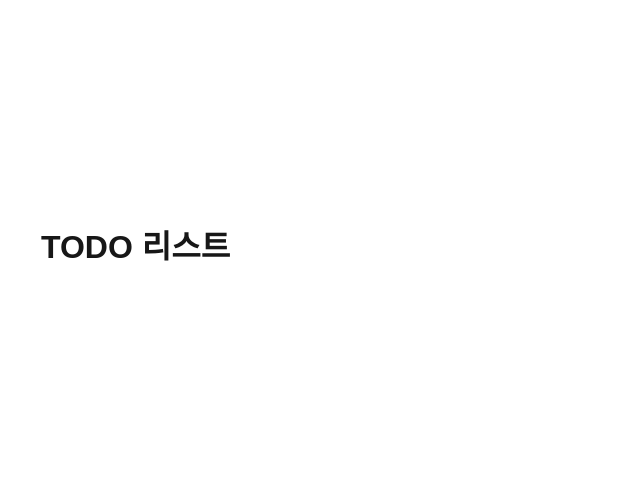
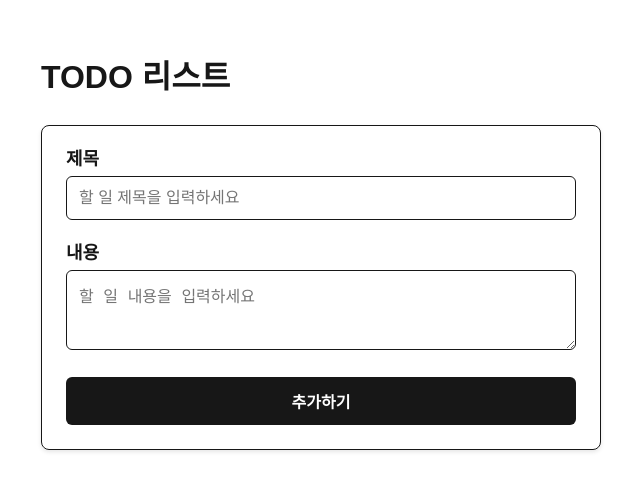
Before and after one commit to KangBit/next-starter, a Next.js app: page /todo in a window 1280 px wide. Shown: the part 137-628 px from the top of the page, without its empty margins (319-959 px from the left). Built offline with nearby package versions, Linux system fonts and the light colour scheme.

Commit message:
[TODO] TodoForm 컴포넌트 추가

```diff
--- /dev/null
+++ b/src/app/todo/components/TodoForm.tsx
@@ -0,0 +1,65 @@
+import { useContext, useState } from "react";
+
+import styles from "@/app/todo/page.module.css";
+import { TodoDispatchContext } from "@/app/todo/store";
+
+export default function TodoForm() {
+  const dispatch = useContext(TodoDispatchContext);
+
+  const [title, setTitle] = useState("");
+  const [content, setContent] = useState("");
+
+  const handleSubmit = (e: React.FormEvent) => {
+    e.preventDefault();
+    if (title.trim() && content.trim()) {
+      const id = Date.now().toString();
+      dispatch({
+        type: "added",
+        id,
+        text: title,
+        task: {
+          id,
+          title,
+          content,
+          completed: false,
+        },
+      });
+      setTitle("");
+      setContent("");
+    }
+  };
+
+  return (
+    <form onSubmit={handleSubmit} className={styles.card}>
+      <div className={styles.formGroup}>
+        <label htmlFor="title" className={styles.formLabel}>
+          제목
+        </label>
+        <input
+          type="text"
+          id="title"
+          value={title}
+          onChange={(e) => setTitle(e.target.value)}
+          className={styles.formInput}
+          placeholder="할 일 제목을 입력하세요"
+        />
+      </div>
+      <div className={styles.formGroup}>
+        <label htmlFor="content" className={styles.formLabel}>
+          내용
+        </label>
+        <textarea
+          id="content"
+          value={content}
+          onChange={(e) => setContent(e.target.value)}
+          rows={3}
+          className={styles.formTextarea}
+          placeholder="할 일 내용을 입력하세요"
+        />
+      </div>
+      <button type="submit" className={styles.submitButton}>
+        추가하기
+      </button>
+    </form>
+  );
+}
--- a/src/app/todo/components/TodoList.tsx
+++ b/src/app/todo/components/TodoList.tsx
@@ -1,22 +1,16 @@
 import { useContext } from "react";
 
+import { TodoContext } from "@/app/todo/store";
 import TodoItem from "@/app/todo/components/TodoItem";
-
-import styles from "@/app/todo/page.module.css";
-import { TodoContext } from "@/app/todo/store";
 
 export default function TodoList() {
   const todos = useContext(TodoContext);
 
   return (
-    <div className={styles.container}>
-      <div className={styles.todoList}>
-        <h1 className={styles.title}>TODO 리스트</h1>
-
-        {todos.map((todo) => (
-          <TodoItem key={todo.id} todo={todo} />
-        ))}
-      </div>
-    </div>
+    <>
+      {todos.map((todo) => (
+        <TodoItem key={todo.id} todo={todo} />
+      ))}
+    </>
   );
 }
--- a/src/app/todo/page.module.css
+++ b/src/app/todo/page.module.css
@@ -48,5 +48,53 @@
 .cardContent {
   margin-top: 0.5rem;
   margin-left: 2rem;
+}
+
+.formGroup {
+  margin-bottom: 1.5rem;
+}
+
+.formLabel {
+  font-size: 1.125rem;
+  font-weight: 600;
+  display: block;
+  margin-bottom: 0.5rem;
+}
+
+.formInput {
+  width: 100%;
+  padding: 0.75rem;
+  border: 1px solid var(--foreground);
+  border-radius: 6px;
+  font-size: 1rem;
+  background-color: transparent;
+  color: var(--foreground);
+}
+
+.formTextarea {
+  width: 100%;
+  padding: 0.75rem;
+  border: 1px solid var(--foreground);
+  border-radius: 6px;
+  font-size: 1rem;
+  background-color: transparent;
+  color: var(--foreground);
+  resize: vertical;
+}
+
+.submitButton {
+  width: 100%;
+  padding: 0.75rem;
+  background-color: var(--foreground);
+  color: var(--background);
+  border: none;
+  border-radius: 6px;
+  cursor: pointer;
+  font-size: 1rem;
+  font-weight: 600;
+  transition: opacity 0.2s ease;
+}
+
+.submitButton:hover {
   opacity: 0.8;
 }
--- a/src/app/todo/page.tsx
+++ b/src/app/todo/page.tsx
@@ -1,6 +1,8 @@
 "use client";
 
 import { useReducer } from "react";
+
+import styles from "@/app/todo/page.module.css";
 
 import {
   TodoContext,
@@ -8,6 +10,7 @@ import {
   todoReducer,
 } from "@/app/todo/store";
 import TodoList from "@/app/todo/components/TodoList";
+import TodoForm from "@/app/todo/components/TodoForm";
 
 const TodoProvider = ({ children }: { children: React.ReactNode }) => {
   const [todos, dispatch] = useReducer(todoReducer, []);
@@ -24,7 +27,14 @@ const TodoProvider = ({ children }: { children: React.ReactNode }) => {
 export default function TodoPage() {
   return (
     <TodoProvider>
-      <TodoList />
+      <div className={styles.container}>
+        <div className={styles.todoList}>
+          <h1 className={styles.title}>TODO 리스트</h1>
+
+          <TodoList />
+          <TodoForm />
+        </div>
+      </div>
     </TodoProvider>
   );
 }
```
